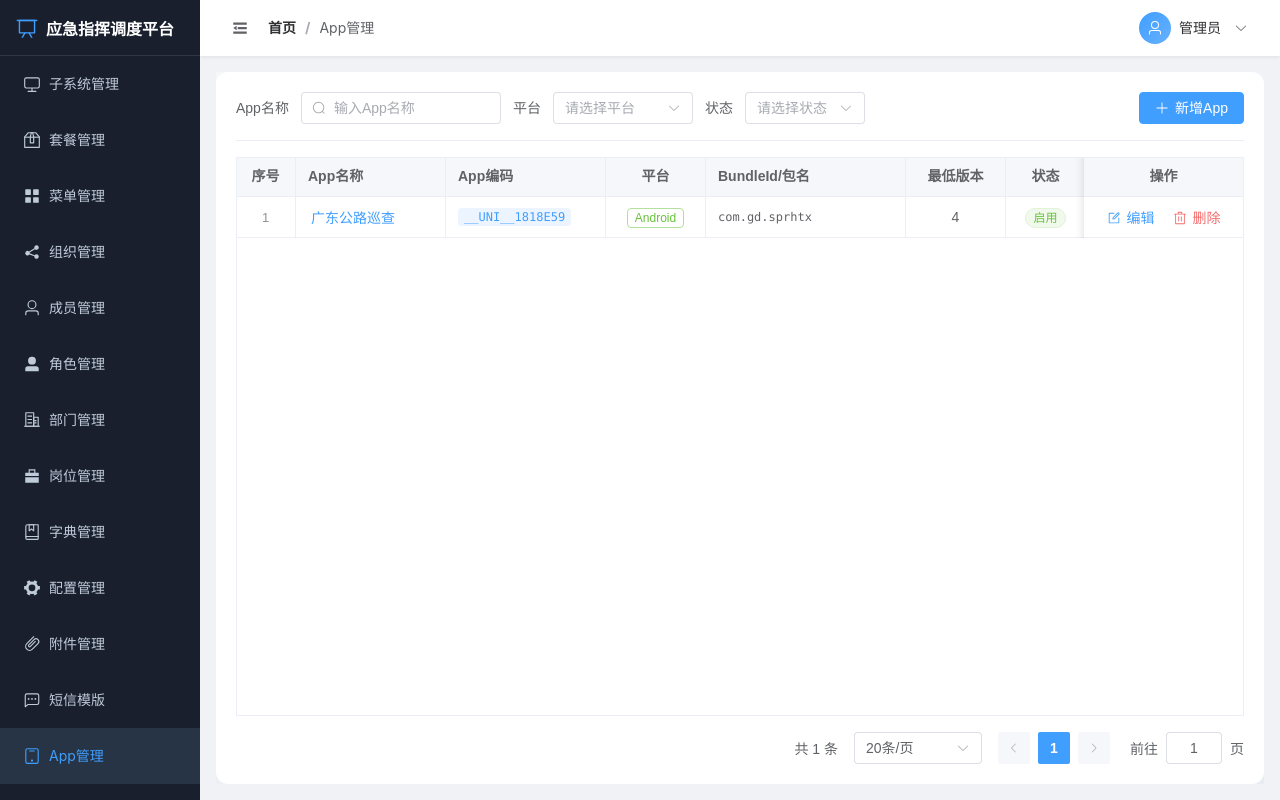
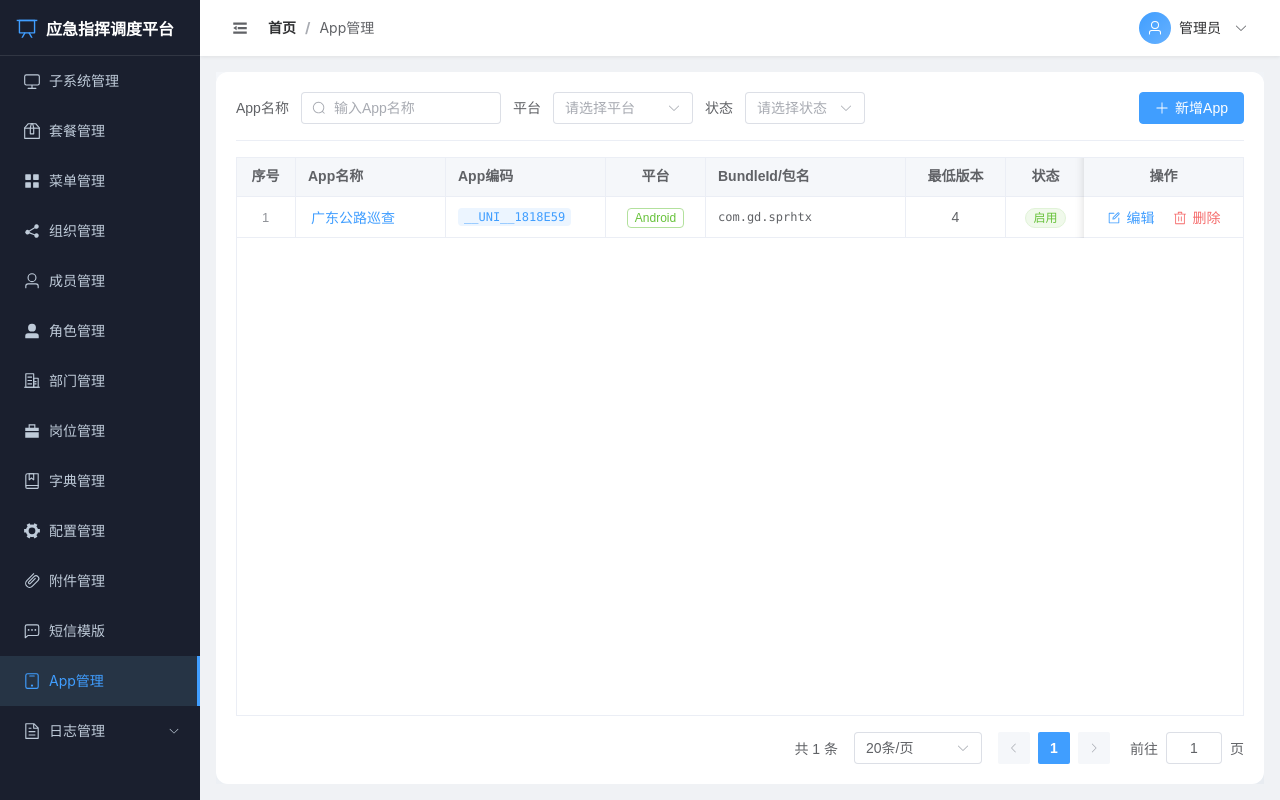
Before and after one commit to xinrun0928/rbac-design, a Vue app: page /admin/app in a window 1280 px wide. Built offline with nearby package versions, Linux system fonts and the light colour scheme.

Commit message:
feat: enhance sidebar menu styles for improved accessibility and visual feedback

```diff
--- a/src/views/admin/layout/AdminLayout.vue
+++ b/src/views/admin/layout/AdminLayout.vue
@@ -209,6 +209,8 @@ const handleLogout = () => {
 .sidebar-menu :deep(.el-sub-menu__title) {
   background: #1a1f2e !important;
   color: #bfcbd9 !important;
+  height: 50px !important;
+  line-height: 50px !important;
 }
 
 .sidebar-menu :deep(.el-menu-item:hover),
@@ -220,15 +222,17 @@ const handleLogout = () => {
 .sidebar-menu :deep(.el-menu-item.is-active) {
   background: #263445 !important;
   color: #409EFF !important;
-  border-right: none !important;
-}
-
-.sidebar-menu :deep(.el-menu-item.is-active::before) {
-  display: none !important;
+  position: relative;
 }
 
 .sidebar-menu :deep(.el-menu-item.is-active::after) {
-  display: none !important;
+  content: '';
+  position: absolute;
+  right: 0;
+  top: 0;
+  bottom: 0;
+  width: 3px;
+  background: #409EFF !important;
 }
 
 .sidebar-menu :deep(.el-menu-item .el-icon),
@@ -244,6 +248,8 @@ const handleLogout = () => {
   background: #1a1f2e !important;
   color: #bfcbd9 !important;
   min-width: 0 !important;
+  height: 50px !important;
+  line-height: 50px !important;
 }
 
 .sidebar-menu :deep(.el-sub-menu .el-menu-item:hover) {
@@ -254,12 +260,17 @@ const handleLogout = () => {
 .sidebar-menu :deep(.el-sub-menu .el-menu-item.is-active) {
   background: #263445 !important;
   color: #409EFF !important;
-  border-right: none !important;
+  position: relative;
 }
 
-.sidebar-menu :deep(.el-sub-menu .el-menu-item.is-active::before),
 .sidebar-menu :deep(.el-sub-menu .el-menu-item.is-active::after) {
-  display: none !important;
+  content: '';
+  position: absolute;
+  right: 0;
+  top: 0;
+  bottom: 0;
+  width: 3px;
+  background: #409EFF !important;
 }
 
 .collapse-btn {
```
